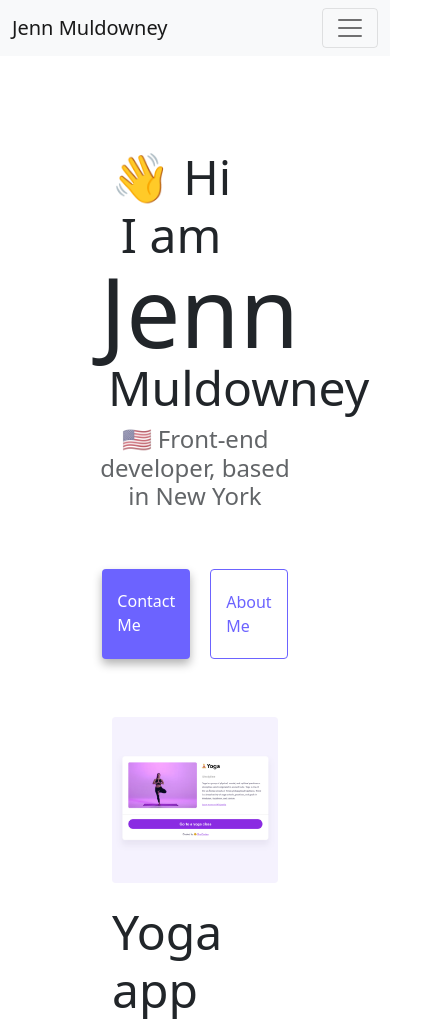
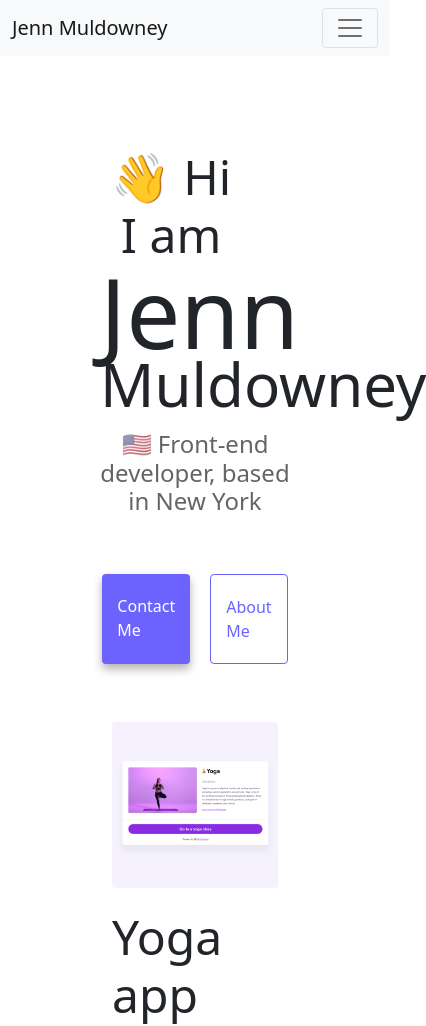
Before and after one commit to jmuldowney/Jenn-Muldowney-Portfolio, a website: page index.html in a window 390 px wide. Shown: the top 1026 px of the page, 426 px wide, since content can reach past the window. Drawn offline with nearby package versions, Linux system fonts and the light colour scheme.

Commit message:
Made last name responsive

```diff
--- a/index.html
+++ b/index.html
@@ -4,7 +4,8 @@
     <meta charset="UTF-8" />
     <meta http-equiv="X-UA-Compatible" content="IE=edge" />
     <meta name="viewport" content="width=device-width, initial-scale=1.0" />
-    <title>Jenn Muldowney</title>
+    <meta name="description" content="Portfolio for Jenn Muldowney: front-end-developer">
+    <title>Jenn Muldowney: Front-end developer</title>
     <link
       href="https://cdn.jsdelivr.net/npm/bootstrap@5.0.2/dist/css/bootstrap.min.css"
       rel="stylesheet"
@@ -48,8 +49,8 @@
     </nav>
 
     <h2 class="text-center pt-5 pe-5 ">👋 Hi I am</h2>
-    <h1 class="text-center">Jenn</h1>
-    <h2 class="text-center ps-2">Muldowney</h2>
+    <h1 class="text-center">Jenn <span class="last-name">Muldowney</span></h1>
+
     <h3 class="text-center pt-2">🇺🇸 Front-end developer, based in New York</h3>
     <div class="navigation-links mt-5">
       <a href="about.html#contact" class="primary-link">Contact me</a>
--- a/src/style.css
+++ b/src/style.css
@@ -79,3 +79,18 @@ p {
 .email-link:hover {
   text-decoration: underline;
 }
+@media (max-width: 576px) {
+  .last-name {
+    font-size: 60px;
+  }
+  h1 {
+    line-height: 0.6;
+    padding-top: 20px;
+    padding-bottom: 20px;
+  }
+}
+@media (min-width: 576px) {
+  .last-name {
+    font-size: 96px;
+  }
+}
```
Also changed, not shown: about.html (+4 -0 lines).
